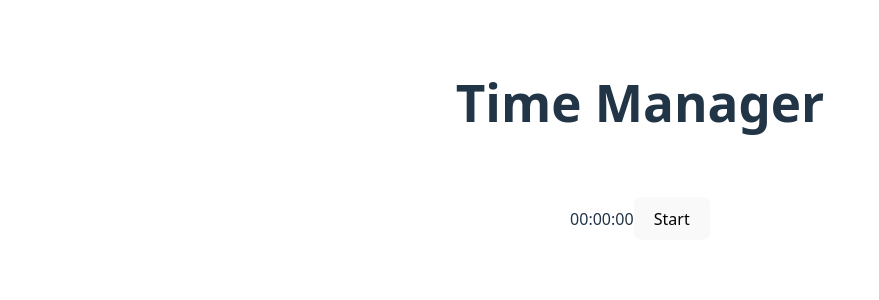
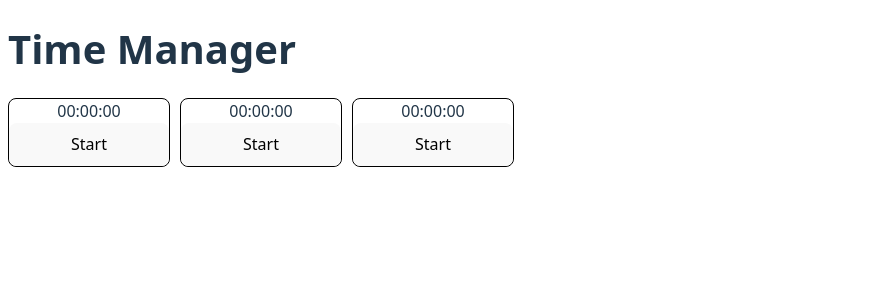
Before and after one commit to DanielNedergaard/time-manager, a React (Vite) app: page / in a window 1280 px wide. Shown: the top 300 px of the page, without its empty margins (0-879 px from the left). Built offline with nearby package versions, Linux system fonts and the light colour scheme.

Commit message:
Fixed UI so stopwatch cards now look as intended, changed styling to the title a bit and added two more stopwatches

```diff
--- a/src/App.css
+++ b/src/App.css
@@ -1,10 +1,30 @@
 #root {
-  max-width: 1280px;
+  max-width: 1920px;
   margin: 0 auto;
-  padding: 2rem;
-  text-align: center;
 }
 
-.card {
-  padding: 2em;
+.stopwatch-container {
+  display: flex;
+  gap: 10px;
 }
+
+.stopwatch-card {
+  text-align: center;
+  align-items: center;
+  width: 160px;
+  border: solid 1px;
+  border-color: black;
+  border-radius: 8px;
+}
+
+.time-span {
+  width: 100%;
+}
+
+.wide-button {
+  width: 100%;
+}
+
+.split-button {
+  width: 50%;
+}
--- a/src/App.tsx
+++ b/src/App.tsx
@@ -5,7 +5,11 @@ function App() {
   return (
     <>
       <h1>Time Manager</h1>
-      <StopwatchComponent />
+      <div className="stopwatch-container">
+        <StopwatchComponent />
+        <StopwatchComponent />
+        <StopwatchComponent />
+      </div>
     </>
   )
 }
--- a/src/StopwatchComponent.tsx
+++ b/src/StopwatchComponent.tsx
@@ -49,20 +49,22 @@ export default function StopwatchComponent() {
     }
 
     return (
-        <div className="card">
-            <span id="time">{formatMsToHHMMSS(elapsedTime)}</span>
+        <div className="stopwatch-card">
+            <span className='time-span' >{formatMsToHHMMSS(elapsedTime)}</span>
             {isRunning === false && elapsedTime === 0 && (
-                <button id="start-button" onClick={initiateStopwatch}>Start</button> // show start button when timer is not running and time is 0
+                <button className='wide-button' onClick={initiateStopwatch}>Start</button> // show start button when timer is not running and time is 0
             )}
             {isRunning && (
-                <button id="stop-button" onClick={stopStopwatch}>Stop</button> // show stop button when timer is running
+                <button className='wide-button' onClick={stopStopwatch}>Stop</button> // show stop button when timer is running
             )}
-            {isRunning === false && elapsedTime > 0 && (
-                <button id="resume-button" onClick={resumeStopwatch}>Geonoptag</button> // show resume button when timer is not running and time is greater than 0
-            )}
-            {isRunning === false && elapsedTime > 0 && (
-                <button id="reset-button" onClick={resetStopwatch}>Nulstil</button> // show reset button when timer is not running and time is greater than 0
-            )}
+            <div>
+                {isRunning === false && elapsedTime > 0 && (
+                    <button className='split-button' onClick={resumeStopwatch}>Resume</button> // show resume button when timer is not running and time is greater than 0
+                )}
+                {isRunning === false && elapsedTime > 0 && (
+                    <button className='split-button' onClick={resetStopwatch}>Reset</button> // show reset button when timer is not running and time is greater than 0
+                )}
+            </div>
         </div>
     );
 }
--- a/src/index.css
+++ b/src/index.css
@@ -22,14 +22,14 @@ body {
 }
 
 h1 {
-  font-size: 3.2em;
+  font-size: 2.5em;
   line-height: 1.1;
 }
 
 button {
   border-radius: 8px;
   border: 1px solid transparent;
-  padding: 0.6em 1.2em;
+  padding: 0.6em;
   font-size: 1em;
   font-weight: 500;
   font-family: inherit;
```
